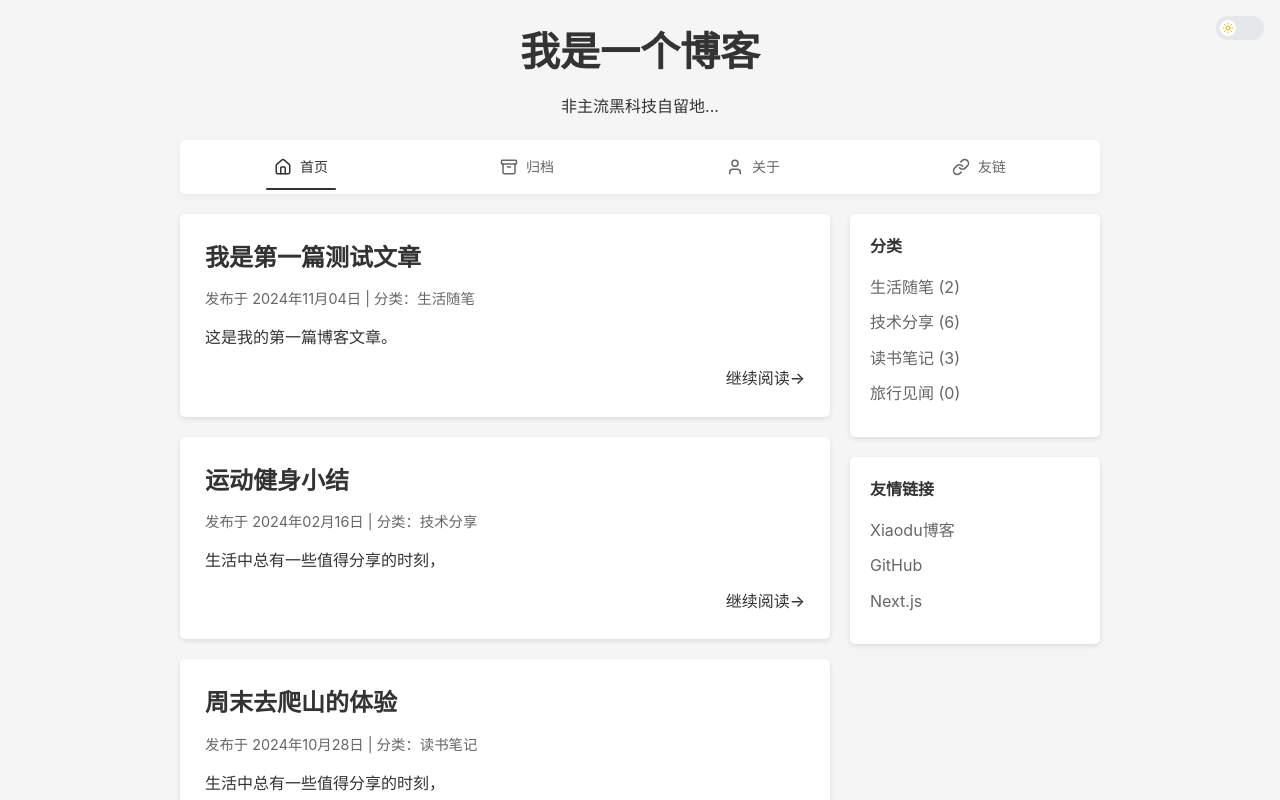
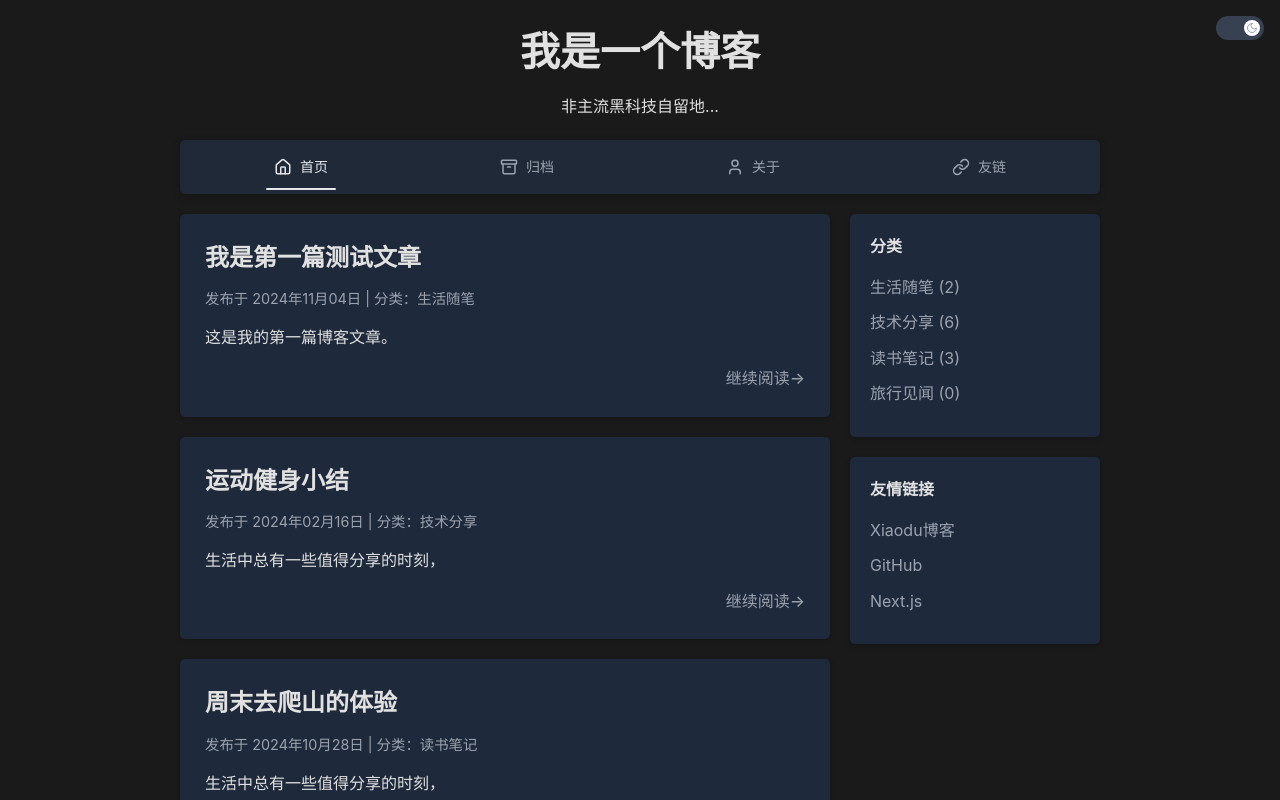
Before and after one commit to chenryace/oh-my-blog, a Next.js app: page / in a window 1280 px wide. Both pictures are taken after a click on the button "Toggle theme". Shown: the top 800 px of the page. Built offline with nearby package versions, Linux system fonts and the light colour scheme.

Commit message:
fix: 添加暗黑模式

```diff
--- a/src/components/ThemeToggle/index.tsx
+++ b/src/components/ThemeToggle/index.tsx
@@ -3,16 +3,19 @@
 
 import {useTheme} from "next-themes";
 import {useEffect, useState} from "react";
-import { Sun, Moon } from "lucide-react";
-import styles from './style.module.css';
+import {Moon, Sun} from "lucide-react";
+import styles from "./style.module.css";
 
 export function ThemeToggle() {
     const [mounted, setMounted] = useState(false);
-    const {theme, setTheme} = useTheme();
+    const {systemTheme, theme, setTheme} = useTheme();  // 添加 systemTheme
 
     useEffect(() => {
         setMounted(true);
     }, []);
+
+    // 获取当前实际的主题
+    const currentTheme = theme === "system" ? systemTheme : theme;
 
     if (!mounted) {
         return null;
@@ -20,15 +23,15 @@ export function ThemeToggle() {
 
     return (
         <button
-            onClick={() => setTheme(theme === "light" ? "dark" : "light")}
-            className={`${styles.switch} ${theme === 'dark' ? styles.dark : ''}`}
+            onClick={() => setTheme(currentTheme === "light" ? "dark" : "light")}
+            className={`${styles.switch} ${currentTheme === "dark" ? styles.dark : ""}`}
             aria-label="Toggle theme"
         >
             <span className={styles.slider}>
-                {theme === 'dark' ? (
-                    <Moon size={12} className={styles.icon} />
+                {currentTheme === "dark" ? (
+                    <Moon size={12} className={styles.icon}/>
                 ) : (
-                    <Sun size={12} className={styles.icon} />
+                    <Sun size={12} className={styles.icon}/>
                 )}
             </span>
         </button>
```
